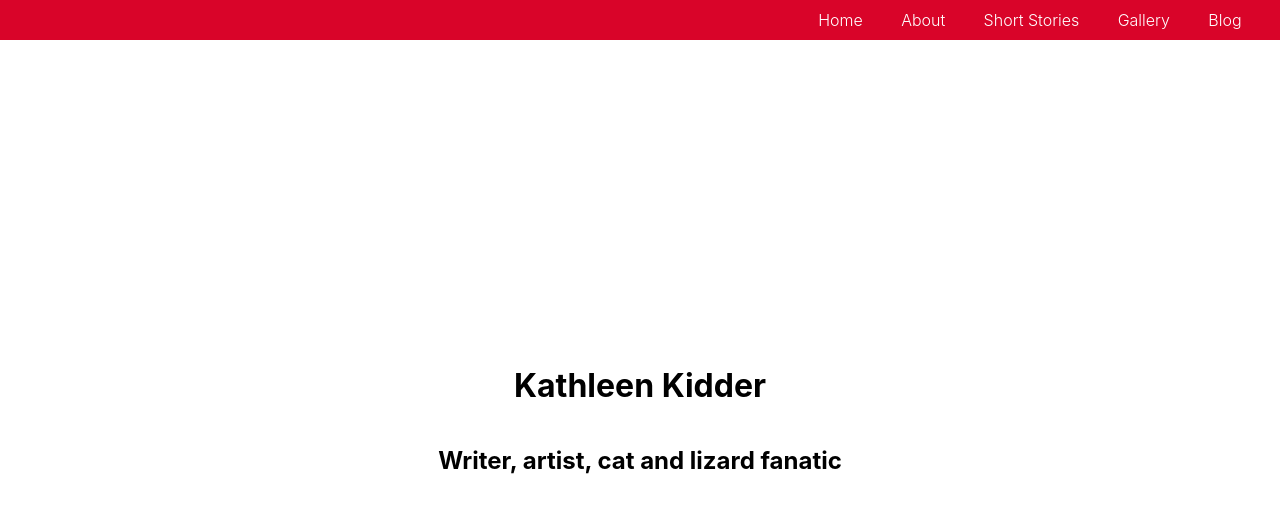
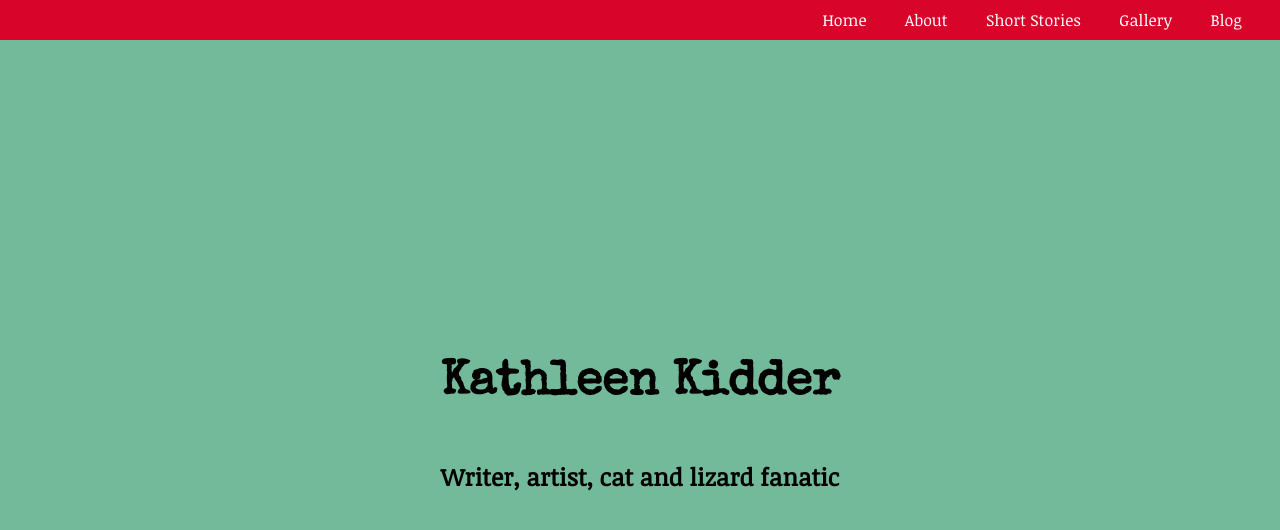
Before and after one commit to lyndsiWilliams/kathleen-kidder, a React (Create React App) app in the folder client/: page / in a window 1280 px wide. Shown: the top 530 px of the page. Built offline with nearby package versions, Linux system fonts and the light colour scheme.

Commit message:
Added fonts and gave each page some color

```diff
--- a/client/public/index.html
+++ b/client/public/index.html
@@ -11,6 +11,11 @@
     />
     <link rel="apple-touch-icon" href="%PUBLIC_URL%/logo192.png" />
     <link rel="manifest" href="%PUBLIC_URL%/manifest.json" />
+    <!-- Fonts -->
+    <link rel="preconnect" href="https://fonts.gstatic.com">
+    <link href="https://fonts.googleapis.com/css2?family=Noticia+Text&display=swap" rel="stylesheet">
+    <link rel="preconnect" href="https://fonts.gstatic.com">
+    <link href="https://fonts.googleapis.com/css2?family=Special+Elite&display=swap" rel="stylesheet">
     <title>Kathleen Kidder</title>
   </head>
   <body>
--- a/client/src/styles/_about.scss
+++ b/client/src/styles/_about.scss
@@ -1,3 +1,4 @@
 .about {
   @include fullScreenCentered(row);
+  background-color: $kkMint;
 }
--- a/client/src/styles/_blog.scss
+++ b/client/src/styles/_blog.scss
@@ -1,3 +1,4 @@
 .blog {
   @include fullScreenCentered(row);
+  background-color: $kkMint;
 }
--- a/client/src/styles/_gallery.scss
+++ b/client/src/styles/_gallery.scss
@@ -1,3 +1,4 @@
 .gallery {
   @include fullScreenCentered(row);
+  background-color: $kkMint;
 }
--- a/client/src/styles/_home.scss
+++ b/client/src/styles/_home.scss
@@ -1,3 +1,4 @@
 .home {
   @include fullScreenCentered(column);
+  background-color: $kkMint;
 }
--- a/client/src/styles/_shortStories.scss
+++ b/client/src/styles/_shortStories.scss
@@ -4,7 +4,7 @@
 
   .ss-title-card {
     @include flexCenter();
-    width: 45vw;
+    width: 55vw;
     height: 30vh;
     background-color: $fadedCard;
     border: solid $kkDarkGreen 3px;
--- a/client/src/styles/styles.css
+++ b/client/src/styles/styles.css
@@ -34,6 +34,7 @@
   -webkit-box-direction: normal;
       -ms-flex-direction: column;
           flex-direction: column;
+  background-color: #73ba9b;
 }
 
 .about {
@@ -51,6 +52,7 @@
   -webkit-box-direction: normal;
       -ms-flex-direction: row;
           flex-direction: row;
+  background-color: #73ba9b;
 }
 
 .gallery {
@@ -68,6 +70,7 @@
   -webkit-box-direction: normal;
       -ms-flex-direction: row;
           flex-direction: row;
+  background-color: #73ba9b;
 }
 
 .short-stories {
@@ -98,7 +101,7 @@
   -webkit-box-align: center;
       -ms-flex-align: center;
           align-items: center;
-  width: 45vw;
+  width: 55vw;
   height: 30vh;
   background-color: rgba(255, 255, 255, 0.8);
   border: solid #003e1f 3px;
@@ -120,5 +123,15 @@
   -webkit-box-direction: normal;
       -ms-flex-direction: row;
           flex-direction: row;
+  background-color: #73ba9b;
+}
+
+body {
+  font-family: "Noticia Text", serif;
+}
+
+body h1 {
+  font-family: "Special Elite", cursive;
+  font-size: 3em;
 }
 /*# sourceMappingURL=styles.css.map */
--- a/client/src/styles/styles.scss
+++ b/client/src/styles/styles.scss
@@ -1,9 +1,18 @@
 @import './variables';
 @import './mixins';
-
+// Components
 @import './navBar';
 @import './home';
 @import './about';
 @import './gallery';
 @import './shortStories';
 @import './blog';
+
+body {
+  font-family: $textFont;
+
+  h1 {
+    font-family: $bigFont;
+    font-size: 3em;
+  }
+}
```
Also changed, not shown: client/src/styles/_variables.scss (+6 -1 lines), 2 other files (tests, documents, lock files or other folders).
